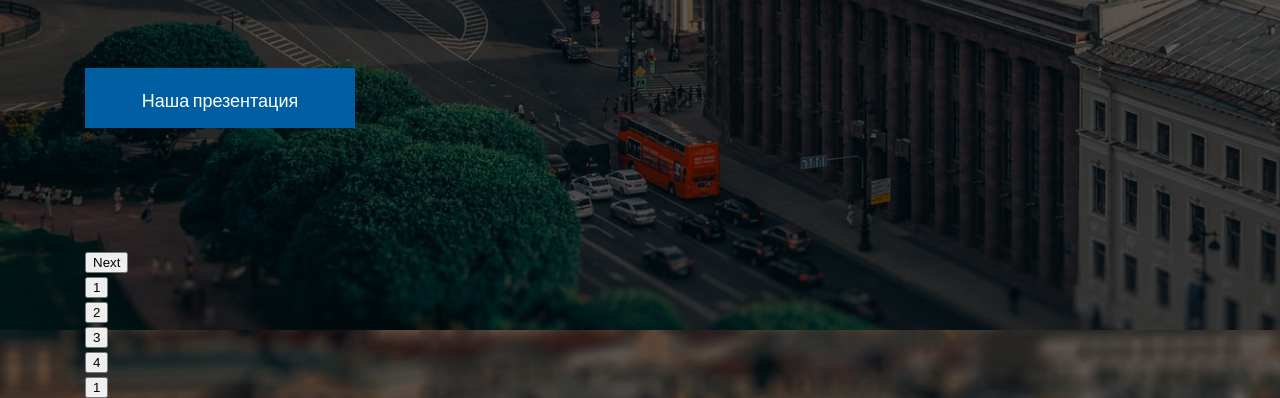
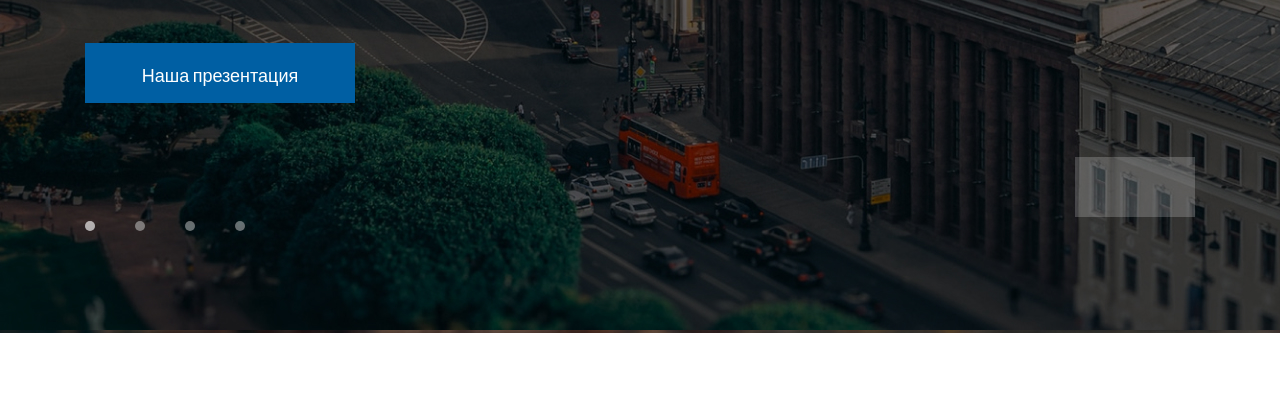
Before and after one commit to alinabarylko410/BuhOne, a plain HTML site: page index.html in a window 1280 px wide. Shown: the part 450-848 px from the top of the page. After the commit the page ends 800 px from the top, so only its background shows below. Drawn offline with nearby package versions, Linux system fonts and the light colour scheme.

Commit message:
slider dots + arrows

```diff
--- a/css/style.css
+++ b/css/style.css
@@ -120,7 +120,7 @@ body {
 }
 
 .main {
-   background: url(../img/main_bgr.jpg);
+   background: url('../img/main_bgr.jpg');
    /* position: relative;*/
 }
 
@@ -144,7 +144,7 @@ body {
     height: 60px;
     text-align: center;
     padding-top: 19px;
-    margin-bottom: 120px;
+    margin-bottom: 230px;
     transition: all .5s;
     border: 1px solid transparent;
 }
@@ -156,14 +156,88 @@ body {
 }
 
 .main__slider {
-   /* position: absolute;
-    top: 800;
+    position: relative;
+    /*top: 800;
     left: 0;*/
 
 }
 
 .main__slider__item {
-    background: url(../img/main_bgr.jpg) no-repeat contain center;
+    background: url('../img/main_bgr.jpg') no-repeat contain center;
     background-color: transparent;
     width: 100vw;
 }
+
+.slick-dots {
+    position: absolute;
+    top: 547px;
+}
+
+.slick-dots li {
+    display: inline-block;
+}
+
+.slick-dots button {
+    font-size: 0;
+    background-color: #fff;
+    opacity: 0.4;
+    width: 10px;
+    height: 10px;
+    border-radius: 50%;
+    border: none;
+    padding: 0;
+    margin-right: 40px;
+}
+
+.slick-dots button:hover {
+    opacity: 1;
+}
+
+.slick-prev, .slick-next {
+    font-size: 0;
+    width: 60px;
+    height: 60px;
+    background-color: #fff;
+    opacity: 0.2;
+    border: none;
+
+}
+
+
+
+.main__slider .slick-arrow {
+    position: absolute;
+    top: 497px;
+
+}
+
+.main__slider .slick-arrow:hover {
+    opacity: 0.4;
+}
+
+.main__slider .slick-arrow.slick-prev {
+    right: 60px;
+    background-image: url('../img/arrow_prev.svg');
+}
+
+.main__slider .slick-arrow.slick-next {
+    right: 0;
+    background-image: url('../img/arrow_next.svg');
+}
+
+button.slick-prev.slick-arrow {
+    background: url('../img/arrow_prev.svg') no-repeat cover center;
+}
+
+button.slick-next.slick-arrow {
+    content: '';
+    background: url('../img/arrow_next.svg') no-repeat cover center;
+}
+
+/*.slick-prev {
+    background: url('../img/arrow_prev.svg') no-repeat cover center;
+}*/
+
+/*button[aria-label="Previous"] {
+    background: url('../img/arrow_prev.svg') no-repeat cover center;
+}*/
--- a/js/script.js
+++ b/js/script.js
@@ -2,7 +2,8 @@ $(function(){
 
     $('.main__slider').slick({
         dots: true,
-        infinite: true,
+        //nextArrow: "<img src='../img/arrow_next.svg' alt='next'>",
+        Infinity: true,
         autoplay: true
     });
 
```
Also changed, not shown: img/Group 2.jpg (deleted), img/Group.png (deleted), img/arrow_next.svg (added), img/arrow_prev.svg (added).
